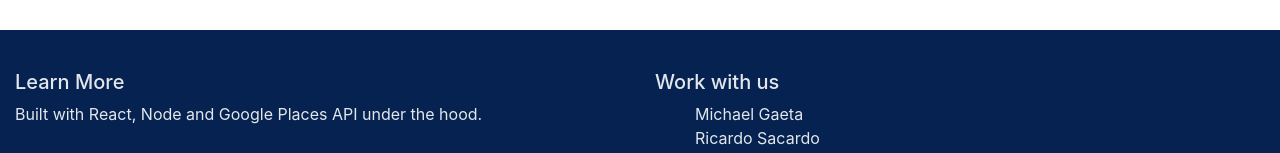
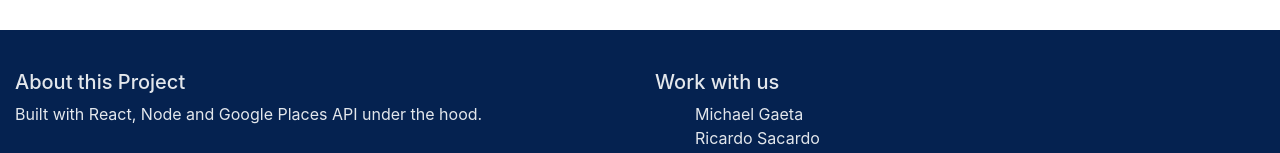
Before and after one commit to rperezsacardo/project-3-travva-app, a React (Create React App) app in the folder client/: page /user/1/1/1 in a window 1280 px wide. Shown: the part 307-460 px from the top of the page. Built offline with nearby package versions, Linux system fonts and the light colour scheme; no server answers.

Commit message:
about this project

```diff
--- a/client/src/Components/FooterPage/index.jsx
+++ b/client/src/Components/FooterPage/index.jsx
@@ -8,7 +8,7 @@ const FooterPage = () => {
       <MDBContainer fluid className="text-center text-md-left">
         <MDBRow className="mt-3">
           <MDBCol md="6">
-            <h5 className="title">Learn More</h5>
+            <h5 className="title">About this Project</h5>
             <p>Built with React, Node and Google Places API under the hood.</p>
           </MDBCol>
           <MDBCol md="6">
--- a/client/src/Components/SinglePlace/index.jsx
+++ b/client/src/Components/SinglePlace/index.jsx
@@ -89,7 +89,6 @@ class SinglePlace extends Component {
                     {!this.state.place.opening_hours.open_now && (
                       <Badge variant="danger">closed now</Badge>
                     )}{" "}
-
                     {this.state.place.opening_hours.open_now && (
                       <Badge variant="success">open now</Badge>
                     )}{" "}
```
